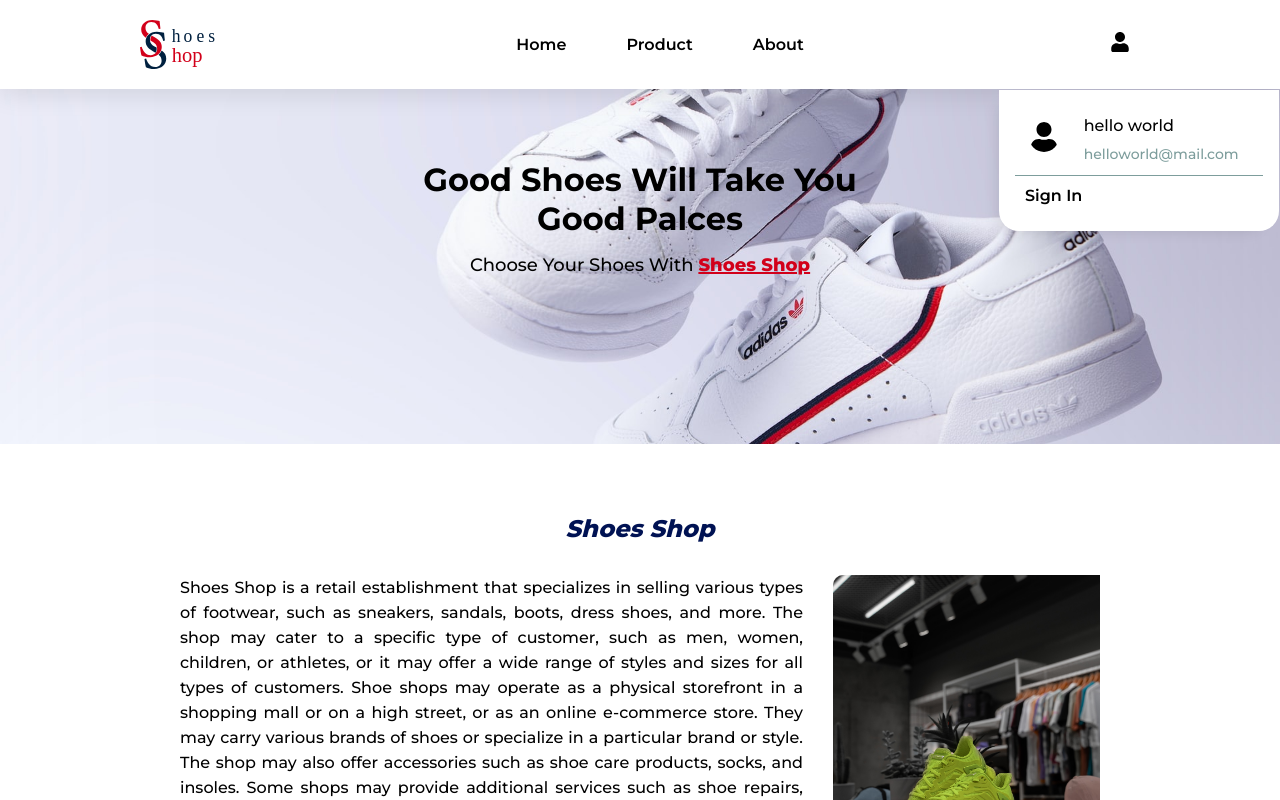
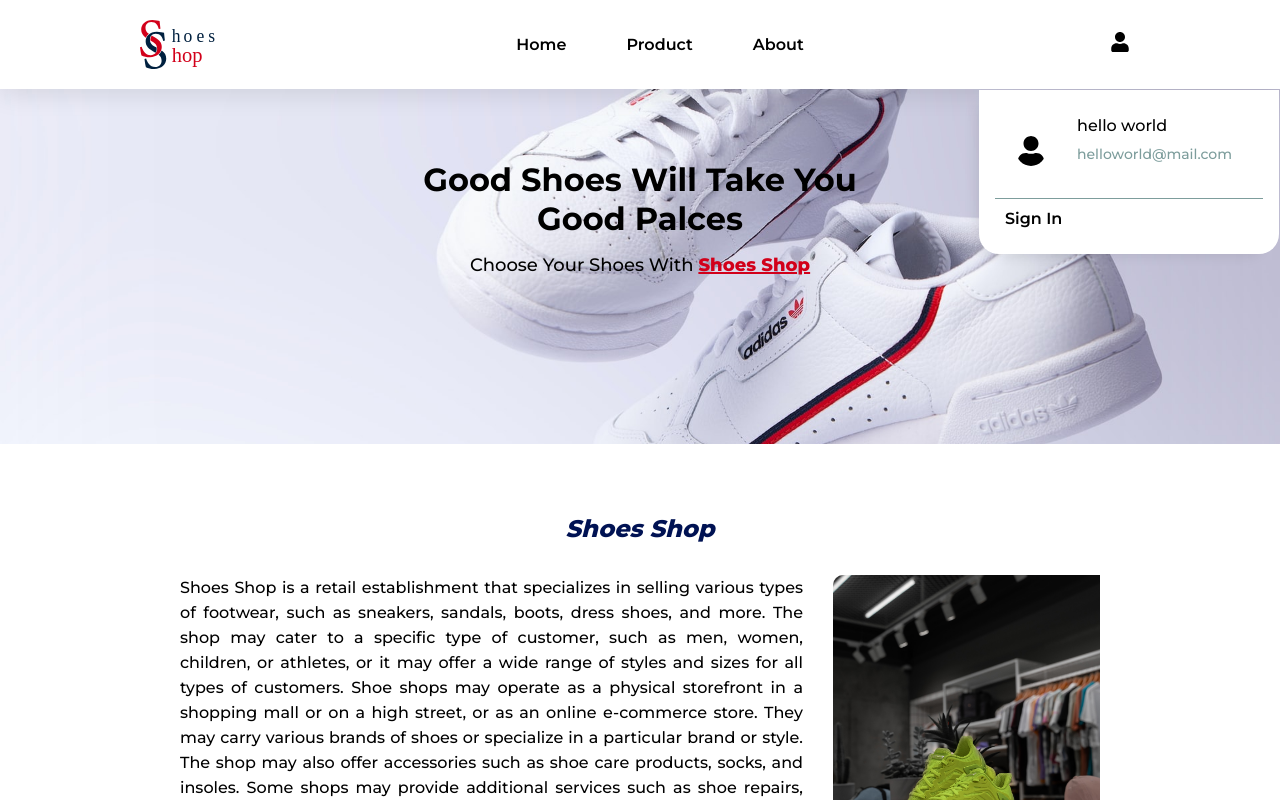
Before and after one commit to AnantaNd/shoes_shop, a Next.js app: page /about in a window 1280 px wide. Both pictures are taken after a click on the element 1119 px from the left and 44 px from the top of the page. Shown: the top 800 px of the page. Built offline with nearby package versions, Linux system fonts and the light colour scheme; no server answers.

Commit message:
history page: add summarize payment

```diff
--- a/components/ModalUser/ModalUser.js
+++ b/components/ModalUser/ModalUser.js
@@ -30,6 +30,10 @@ export const ModalUser = () => {
           <div className={style.wrapper}>
             <p className={style.userName}>{session? `${session?.user?.name}`: 'hello world'}</p>
             <p className={style.email}>{session? `${session?.user?.email}`: 'helloworld@mail.com'}</p>
+            {session?
+              <p className={style.membership}>Membership: <span>hardcode</span></p>:
+              ''
+            }
           </div>
         </div>
         <div className={style.sparator}></div>
--- a/components/ModalUser/ModalUser.module.css
+++ b/components/ModalUser/ModalUser.module.css
@@ -1,5 +1,5 @@
 .containerShow{
-  width: 280px;
+  width: 300px;
   position: absolute;
   right: 1px;
   top: 90px;
@@ -22,6 +22,10 @@
   padding: 8px 10px;
   transition: all ease-in-out .3s;
 }
+.wrapper{
+  text-align: justify;
+  /* margin-left: 10px; */
+}
 .containerHide{
   display: none;
   transition: 1000s ease-out;
@@ -32,7 +36,7 @@
   justify-content: space-evenly;
 }
 .img{
-  margin: 16px 0;
+  margin: 30px 0;
   border-radius: 100px;
 }
 .menu{
@@ -42,13 +46,20 @@
   border-top: 1px solid var(--gray-color);
   margin: 2px 0;
 }
-.userName, .email{
+.userName, .email, .membership{
   margin: 10px;
   font-weight: 500;
 }
 .email{
   font-size: 14px;
   color: var(--gray-color);
+}
+.membership{
+  font-size: 14px;
+}
+.membership span{
+  color: var(--red-color);
+  font-weight: 600;
 }
 .listMenu{
   text-decoration: none;
--- a/pages/history/History.module.css
+++ b/pages/history/History.module.css
@@ -4,8 +4,21 @@
 .wrapperTable{
   margin: 20px auto;
 }
+.wrapperContent{
+  margin: auto 100px ;
+  /* background-color: red; */
+}
+.img{
+  border-radius: 100%;
+  display: block;
+  margin: 20px auto;
+}
 .title{
   text-align: center;
+  color: var(--navy-color);
+  margin: 10px 0;
+}
+.subtitle{
   color: var(--navy-color);
   margin: 10px 0;
 }
```
Also changed, not shown: pages/history/index.js (+19 -0 lines).
